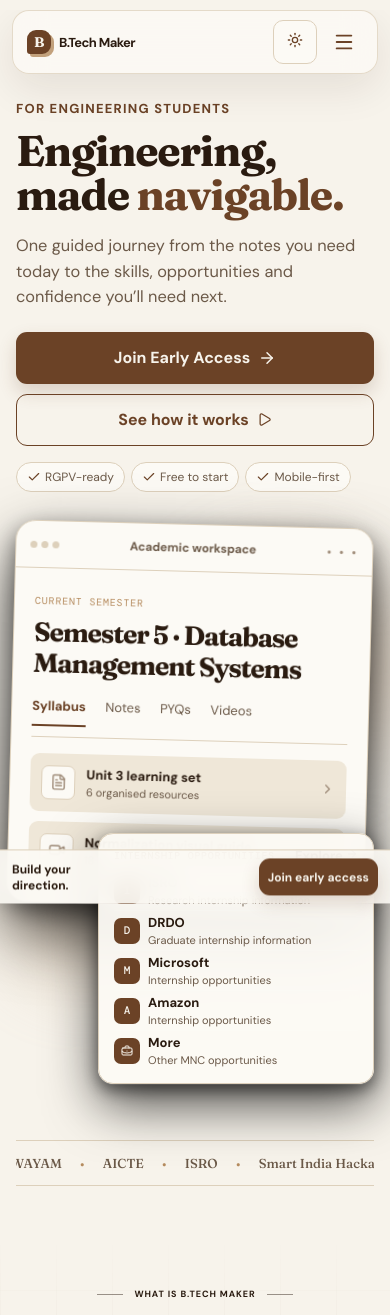
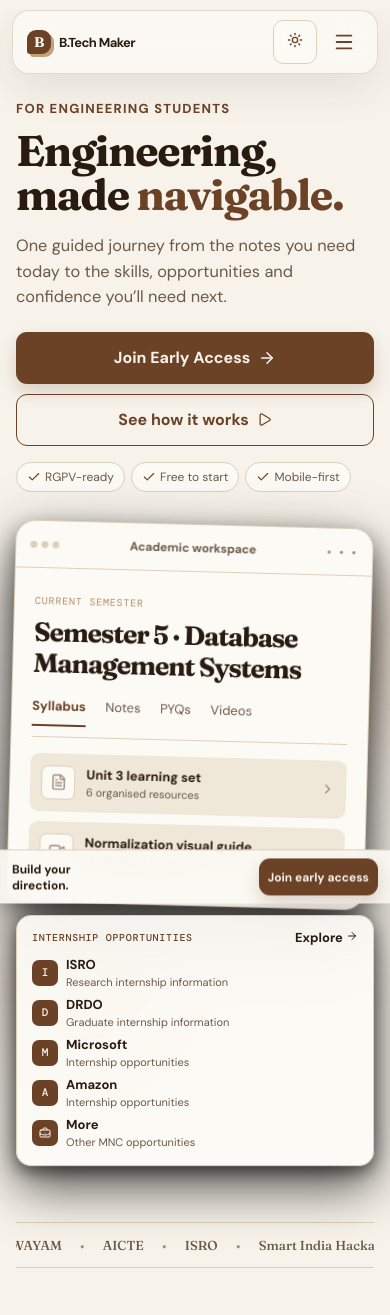
Before and after one commit to Ajay-Kumar-Sharma-230823/prefinalmainpagebtechmaker, a React (Vite) app: page / in a window 390 px wide. Shown: the top 1315 px of the page. Built offline with nearby package versions, Linux system fonts and the light colour scheme.

Commit message:
Fix hero mobile: remove card overlap that covered Normalization resource row

```diff
--- a/src/responsive.css
+++ b/src/responsive.css
@@ -203,10 +203,9 @@ img, svg, video, canvas, audio, iframe, embed, object {
   .mock-content small { font-size: 11px !important; margin-top: 2px !important; }
   .mock-kicker { font-size: 10px !important; letter-spacing: .08em !important; }
 
-  /* ── 5. Internship Opportunities: floating overlap ──
-     Pull the card UP by negative margin so it overlaps the
-     bottom-right of the workspace card — mirrors the desktop.
-     align-self: flex-end right-aligns it inside the flex column.
+  /* ── 5. Internship Opportunities: clean card below workspace ──
+     Removed the negative-margin overlap — it was covering the
+     second resource row. Cards sit together with a tight gap.
   ── */
   .opportunity-float {
     position: relative !important;
@@ -214,15 +213,14 @@ img, svg, video, canvas, audio, iframe, embed, object {
     right: auto !important;
     bottom: auto !important;
     left: auto !important;
-    align-self: flex-end !important;        /* right side of the flex column */
-    margin-top: -72px !important;           /* overlap workspace bottom by 72px */
-    width: min(276px, 88%) !important;
+    align-self: stretch !important;         /* full width */
+    margin-top: 10px !important;            /* small clean gap, no overlap */
+    width: 100% !important;
     max-width: none !important;
     animation: none !important;
     border-radius: 15px !important;
     padding: 13px 15px !important;
     z-index: 10 !important;
-    /* Elevated shadow — like the desktop floating card */
     box-shadow:
       0 1px 0 rgba(255,255,255,0.10),
       0 20px 52px rgba(0,0,0,0.70),
@@ -265,13 +263,13 @@ img, svg, video, canvas, audio, iframe, embed, object {
   }
 }
 
-/* ── Narrow 360px: reduce overlap so float doesn't cover content ── */
+/* ── Narrow 360px: tighter sizing ── */
 @media (max-width: 360px) {
   .hero-copy h1 {
     font-size: clamp(34px, 10.5vw, 44px) !important;
   }
   .browser-card {
-    transform: perspective(1400px) rotate(1deg) !important; /* tighter tilt */
+    transform: perspective(1400px) rotate(1deg) !important;
     border-radius: 16px !important;
   }
   .browser-body {
@@ -281,8 +279,7 @@ img, svg, video, canvas, audio, iframe, embed, object {
     font-size: clamp(20px, 6.5vw, 26px) !important;
   }
   .opportunity-float {
-    margin-top: -55px !important;           /* slightly less overlap at 360px */
-    width: min(250px, 90%) !important;
+    margin-top: 8px !important;
     padding: 11px 13px !important;
   }
 }
```
